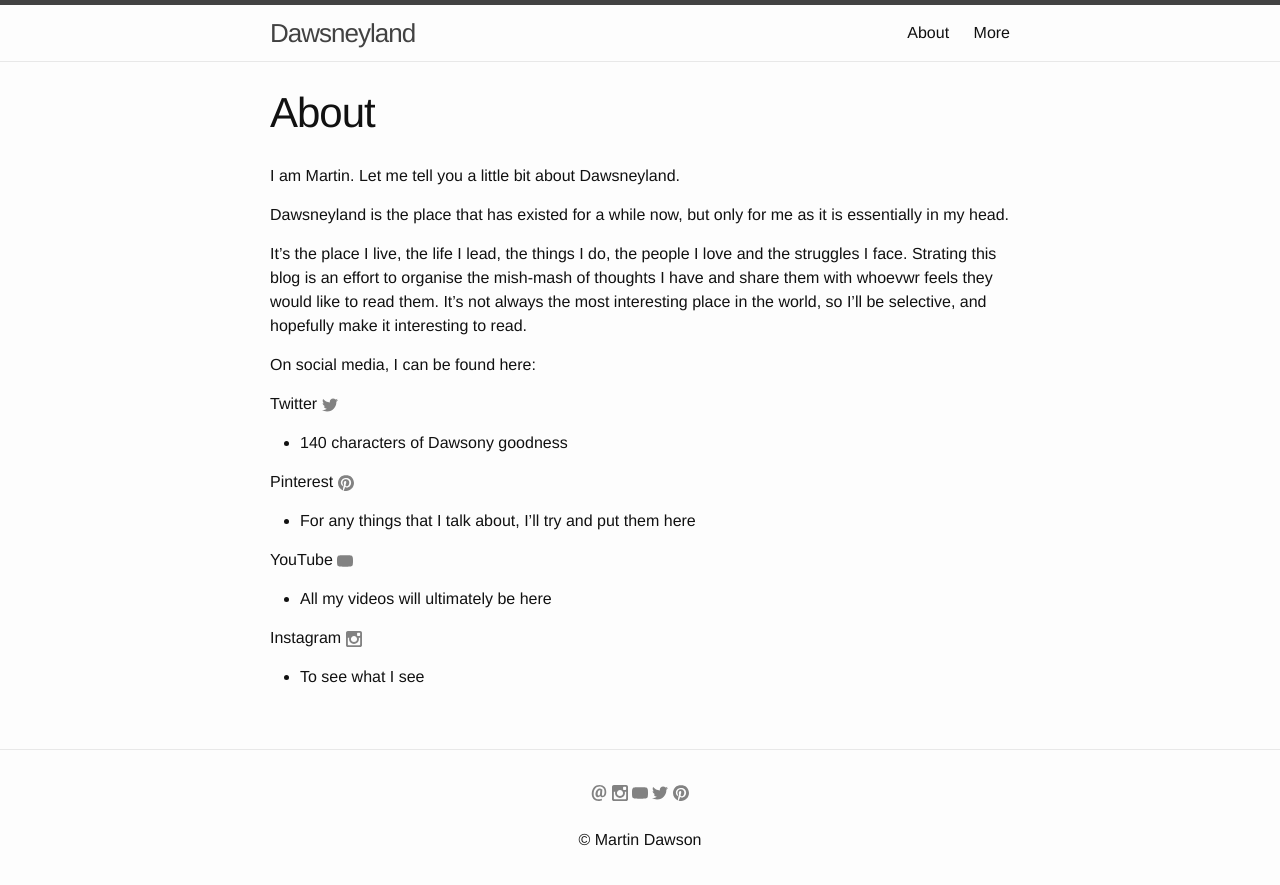
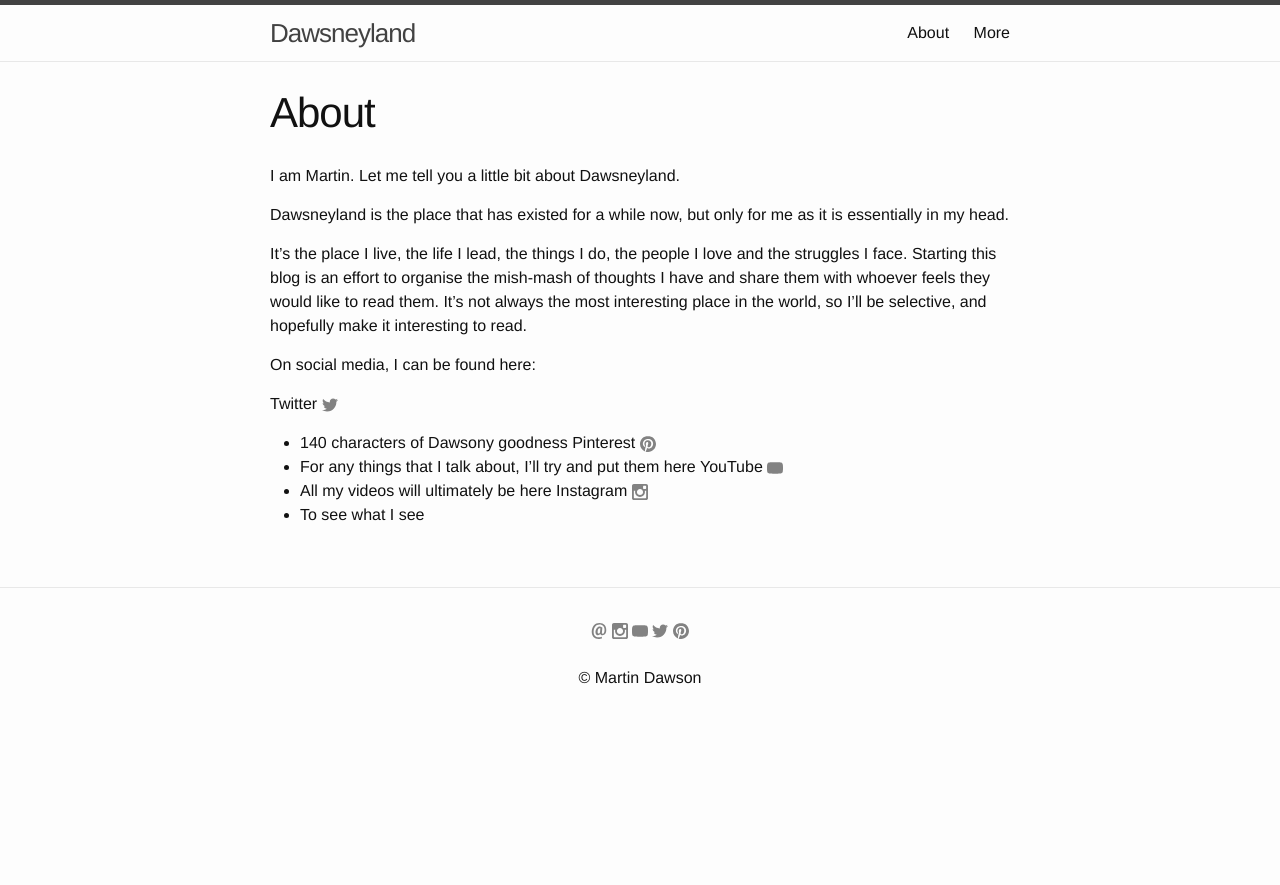
Before and after one commit to dawsneyland/formerdland, a Jekyll site: the page built from about.md, in a window 1280 px wide. Shown: the top 885 px of the page. Built offline with Jekyll 4.4.1, drawn with Linux system fonts in a browser that asks for light colours.

Commit message:
Update about.md

```diff
--- a/about.md
+++ b/about.md
@@ -8,14 +8,11 @@
 
 Dawsneyland is the place that has existed for a while now, but only for me as it is essentially in my head.
 
-It's the place I live, the life I lead, the things I do, the people I love and the struggles I face. Strating this blog is an effort to organise the mish-mash of thoughts I have and share them with whoevwr feels they would like to read them. It's not always the most interesting place in the world, so I'll be selective, and hopefully make it interesting to read.
+It's the place I live, the life I lead, the things I do, the people I love and the struggles I face. Starting this blog is an effort to organise the mish-mash of thoughts I have and share them with whoever feels they would like to read them. It's not always the most interesting place in the world, so I'll be selective, and hopefully make it interesting to read.
 
 On social media, I can be found here:
 
 Twitter {% include icon-twitter.html username="dawsneyland" %} - 140 characters of Dawsony goodness
-
 Pinterest {% include icon-pinterest.html username="dawsneyland" %} - For any things that I talk about, I'll try and put them here
-
 YouTube {% include icon-youtube.html username="dawsneyland" %} - All my videos will ultimately be here
-
 Instagram {% include icon-instagram.html username="dawsneyland" %} - To see what I see
```
